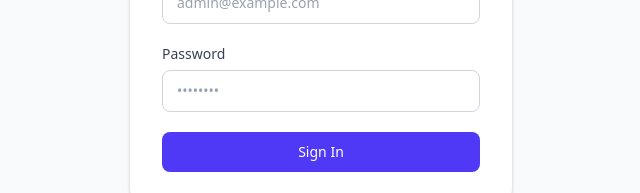
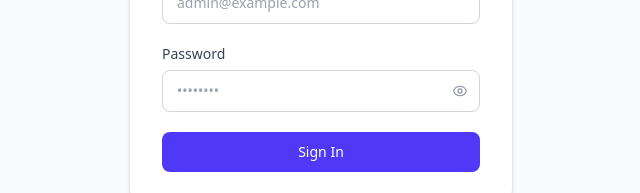
Before and after one commit to mjmhtjain/ChatBotPlatform, a React (Vite) app in the folder frontend/: page /login in a window 1280 px wide. Shown: the part 412-605 px from the top of the page, without its empty margins (319-959 px from the left). Built offline with nearby package versions, Linux system fonts and the light colour scheme; no server answers.

Commit message:
feat: add password visibility toggle to login form

```diff
--- a/frontend/src/pages/LoginPage.tsx
+++ b/frontend/src/pages/LoginPage.tsx
@@ -5,6 +5,7 @@
 export default function LoginPage() {
   const [email, setEmail] = useState('')
   const [password, setPassword] = useState('')
+  const [showPassword, setShowPassword] = useState(false)
   const [loading, setLoading] = useState(false)
   const [error, setError] = useState('')
   const navigate = useNavigate()
@@ -62,16 +63,38 @@
               <label htmlFor="password" className="block text-sm font-medium text-gray-700 mb-1.5">
                 Password
               </label>
+              <div className="relative">
                 <input
                   id="password"
-                type="password"
+                  type={showPassword ? 'text' : 'password'}
                   required
                   autoComplete="current-password"
                   value={password}
                   onChange={e => setPassword(e.target.value)}
                   placeholder="••••••••"
-                className="w-full px-3.5 py-2.5 border border-gray-300 rounded-lg text-sm text-gray-900 placeholder-gray-400 focus:outline-none focus:ring-2 focus:ring-indigo-500 focus:border-transparent transition"
+                  className="w-full px-3.5 py-2.5 pr-10 border border-gray-300 rounded-lg text-sm text-gray-900 placeholder-gray-400 focus:outline-none focus:ring-2 focus:ring-indigo-500 focus:border-transparent transition"
                 />
+                <button
+                  type="button"
+                  onClick={() => setShowPassword(v => !v)}
+                  className="absolute inset-y-0 right-0 flex items-center px-3 text-gray-400 hover:text-gray-600 transition-colors"
+                  aria-label={showPassword ? 'Hide password' : 'Show password'}
+                >
+                  {showPassword ? (
+                    <svg className="w-4 h-4" fill="none" stroke="currentColor" viewBox="0 0 24 24">
+                      <path strokeLinecap="round" strokeLinejoin="round" strokeWidth={2}
+                        d="M13.875 18.825A10.05 10.05 0 0112 19c-4.478 0-8.268-2.943-9.543-7a9.97 9.97 0 011.563-3.029m5.858.908a3 3 0 114.243 4.243M9.878 9.878l4.242 4.242M9.88 9.88l-3.29-3.29m7.532 7.532l3.29 3.29M3 3l3.59 3.59m0 0A9.953 9.953 0 0112 5c4.478 0 8.268 2.943 9.543 7a10.025 10.025 0 01-4.132 5.411m0 0L21 21" />
+                    </svg>
+                  ) : (
+                    <svg className="w-4 h-4" fill="none" stroke="currentColor" viewBox="0 0 24 24">
+                      <path strokeLinecap="round" strokeLinejoin="round" strokeWidth={2}
+                        d="M15 12a3 3 0 11-6 0 3 3 0 016 0z" />
+                      <path strokeLinecap="round" strokeLinejoin="round" strokeWidth={2}
+                        d="M2.458 12C3.732 7.943 7.523 5 12 5c4.478 0 8.268 2.943 9.542 7-1.274 4.057-5.064 7-9.542 7-4.477 0-8.268-2.943-9.542-7z" />
+                    </svg>
+                  )}
+                </button>
+              </div>
             </div>
 
             {error && (
```
Lines whose indentation alone changed are shown as unchanged.
